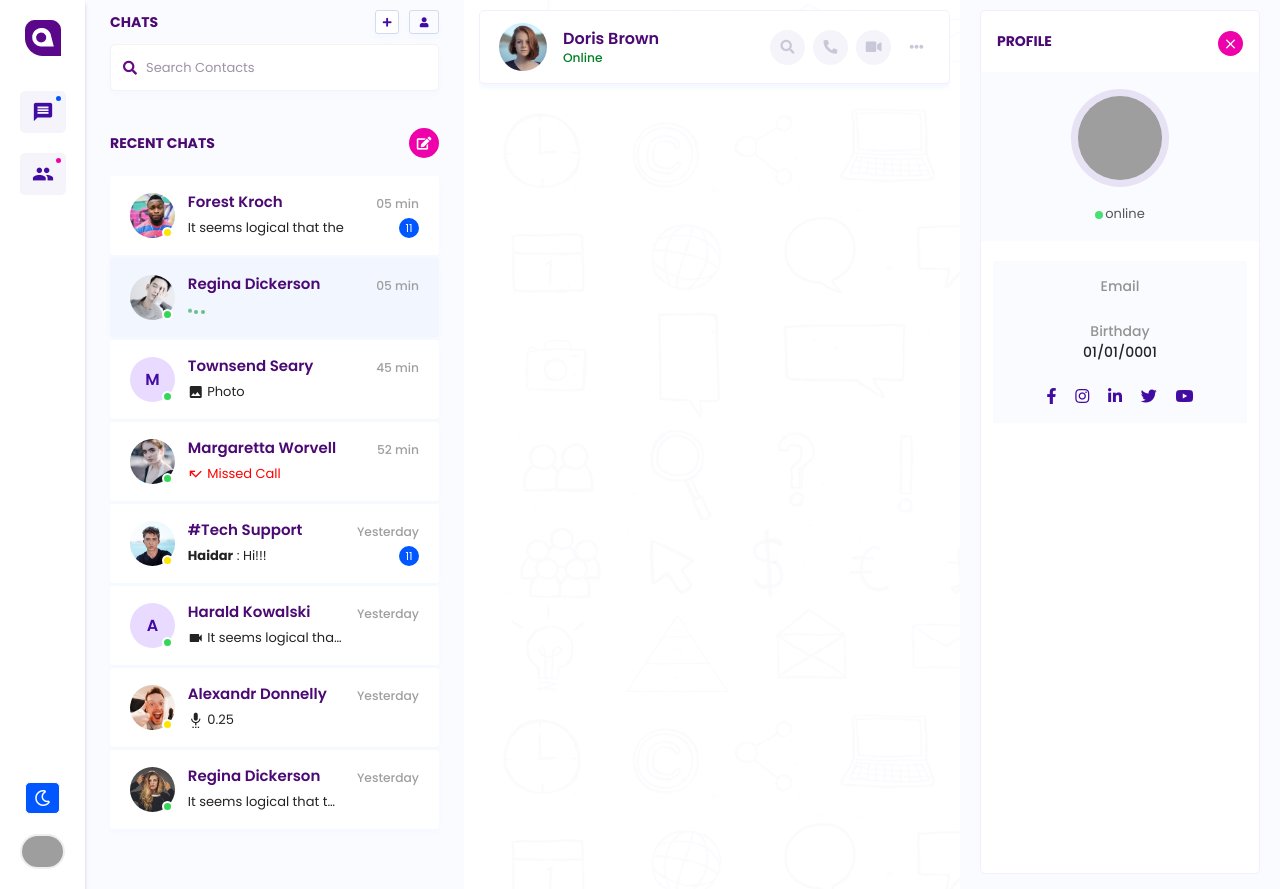
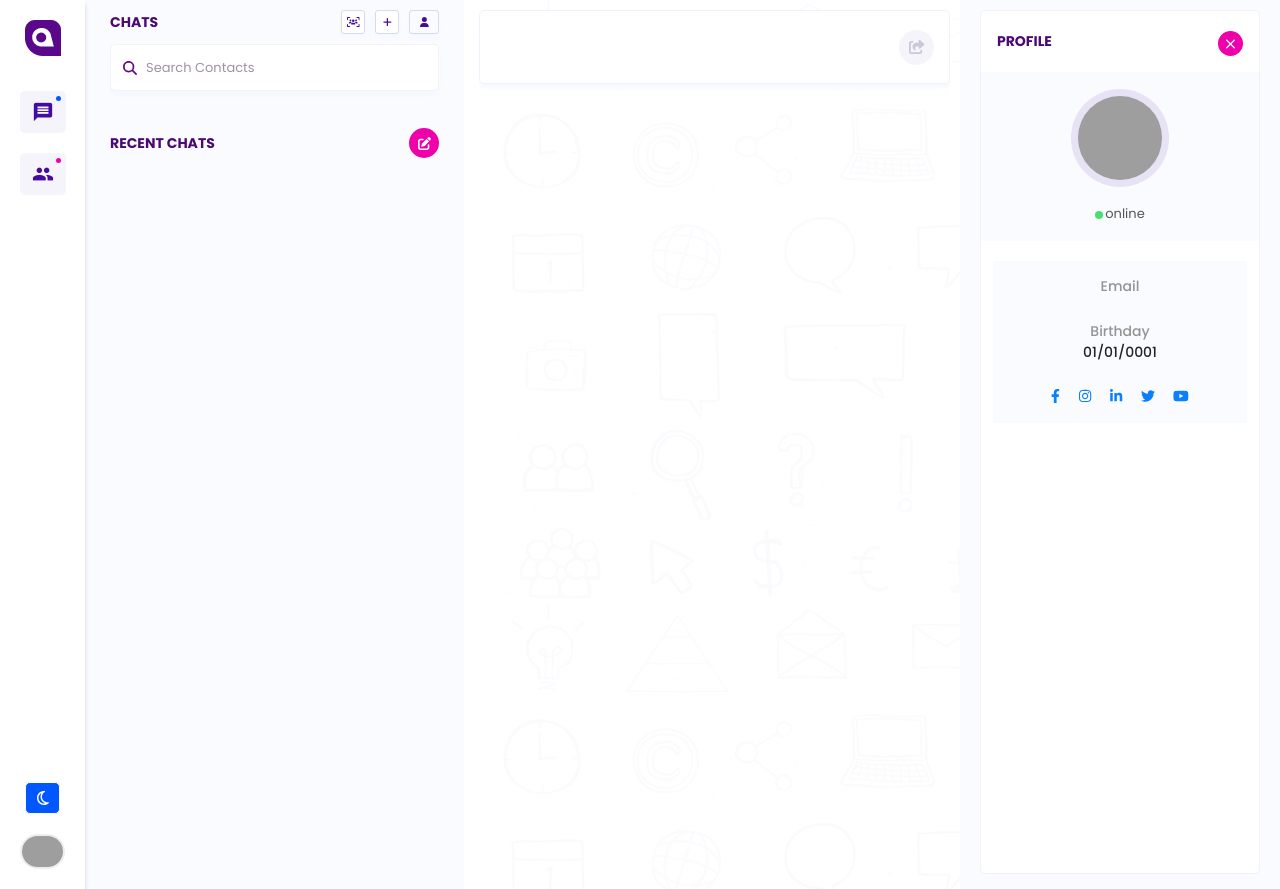
Before and after one commit to nguynminhvu/group-chat, an ASP.NET Core app: template Chat/Chat/Views/Home/Index.cshtml in a window 1280 px wide. Run offline with ASP.NET Core 8, Linux system fonts and the light colour scheme; the template is opened without the code that fills it, so the values that code supplies are empty; some libraries are stand-ins or nearby versions; grey boxes are pictures that could not be loaded.

Commit message:
Update chat

```diff
--- a/Chat/Chat/Views/Home/Index.cshtml
+++ b/Chat/Chat/Views/Home/Index.cshtml
@@ -7,7 +7,7 @@
 	ViewBag.Avatar = Model.ProfileViewModel.ImageUrl;
 }
 <link rel="stylesheet" href="https://cdnjs.cloudflare.com/ajax/libs/izitoast/1.4.0/css/iziToast.css" integrity="sha512-DIW4FkYTOxjCqRt7oS9BFO+nVOwDL4bzukDyDtMO7crjUZhwpyrWBFroq+IqRe6VnJkTpRAS6nhDvf0w+wHmxg==" crossorigin="anonymous" referrerpolicy="no-referrer" />
-
+<link rel="stylesheet" href="https://cdnjs.cloudflare.com/ajax/libs/font-awesome/6.4.0/css/all.min.css" integrity="sha512-iecdLmaskl7CVkqkXNQ/ZH/XLlvWZOJyj7Yy7tcenmpD1ypASozpmT/E0iPtmFIB46ZmdtAc9eNBvH0H/ZpiBw==" crossorigin="anonymous" referrerpolicy="no-referrer" />
 @model HomeControllerModel
 <div class="sidebar-group left-sidebar chat_sidebar">
 
@@ -21,6 +21,11 @@
 				<div class="add-section">
 					<ul>
 						<li>
+							<a href="#" data-bs-toggle="modal" data-bs-target="#add-user">
+								<i class="fa-solid fa-users-viewfinder"></i>
+							</a>
+						</li>
+						<li>
 							<a href="#" data-bs-toggle="modal" data-bs-target="#add-new-group">
 								<i class="fas fa-plus"></i>
 							</a>
@@ -31,6 +36,7 @@
 								<i class="fas fa-user"></i>
 							</a>
 						</li>
+
 					</ul>
 				</div>
 			</div>
@@ -63,168 +69,56 @@
 							<div class="users-list-body">
 								<div>
 									<h5>@chat.Name</h5>
+										@if (chat.Messages != null)
+										{
+										<p>@chat.Messages!.Message1</p>
+										}
+										else
+										{
 										<p></p>
+										}
 								</div>
 								<div class="last-chat-time">
+										@if (chat.Messages != null)
+										{
+											@if (DateTime.Now.DayOfYear - @chat.Messages!.CreateDate.DayOfYear == 1)
+											{
+											<small class="text-muted">Yesterday</small>
+											}
+											else if (DateTime.Now.DayOfYear - @chat.Messages!.CreateDate.DayOfYear == 2)
+											{
+											<small class="text-muted">2 days ago</small>
+											}
+											else if (DateTime.Now.DayOfYear - @chat.Messages!.CreateDate.DayOfYear == 3)
+											{
+											<small class="text-muted">3 days ago</small>
+											}
+											else if (DateTime.Now.DayOfYear - @chat.Messages!.CreateDate.DayOfYear > 3)
+											{
+											<small class="text-muted">@chat.Messages!.CreateDate.ToString("MMMM dd")</small>
+											}
+											else
+											{
+												int hours = DateTime.Now.Hour - @chat.Messages!.CreateDate.Hour;
+												if (hours == 0)
+												{
+													int minutes = DateTime.Now.Minute - @chat.Messages!.CreateDate.Minute;
+												<small class="text-muted">@minutes minutes ago</small>
+												}
+												else
+												{
+												<small class="text-muted">@hours hours ago</small>
+												}
+											}
+										}
 									<small class="text-muted"></small>
-									<div class="new-message-count"></div>
+										@*<div class="new-message-count"></div>*@
 								</div>
 							</div>
 						</li>
 						</a>
 					}
 
-					<li class="user-list-item">
-						<div>
-							<div class="avatar avatar-away">
-								<img src="~/assets/img/avatar/avatar-9.jpg" class="rounded-circle"
-									 alt="image">
-							</div>
-						</div>
-						<div class="users-list-body">
-							<div>
-								<h5>Forest Kroch</h5>
-								<p>It seems logical that the</p>
-							</div>
-							<div class="last-chat-time">
-								<small class="text-muted">05 min</small>
-								<div class="new-message-count">11</div>
-							</div>
-						</div>
-					</li>
-					<li class="user-list-item item-typing">
-						<div>
-							<div class="avatar avatar-online">
-								<img src="~/assets/img/avatar/avatar-10.jpg" class="rounded-circle"
-									 alt="image">
-							</div>
-						</div>
-						<div class="users-list-body">
-							<div>
-								<h5>Regina Dickerson</h5>
-								<p>
-									<span class="animate-typing-col">
-										<span class="dot"></span>
-										<span class="dot"></span>
-										<span class="dot"></span>
-									</span>
-								</p>
-							</div>
-							<div class="last-chat-time">
-								<small class="text-muted">05 min</small>
-							</div>
-						</div>
-					</li>
-					<li class="user-list-item">
-						<div>
-							<div class="avatar avatar-online">
-								<div class="letter-avatar">
-									M
-								</div>
-							</div>
-						</div>
-						<div class="users-list-body">
-							<div>
-								<h5>Townsend Seary</h5>
-								<p><span class="material-icons">insert_photo</span> Photo</p>
-							</div>
-							<div class="last-chat-time">
-								<small class="text-muted">45 min</small>
-							</div>
-						</div>
-					</li>
-					<li class="user-list-item">
-						<div>
-							<div class="avatar avatar-online">
-								<img src="~/assets/img/avatar/avatar-11.jpg" class="rounded-circle"
-									 alt="image">
-							</div>
-						</div>
-						<div class="users-list-body">
-							<div>
-								<h5>Margaretta Worvell</h5>
-								<p class="missed-call-col">
-									<span class="material-icons">call_missed</span>
-									Missed Call
-								</p>
-							</div>
-							<div class="last-chat-time">
-								<small class="text-muted">52 min</small>
-							</div>
-						</div>
-					</li>
-					<li class="user-list-item">
-						<div>
-							<div class="avatar avatar-away">
-								<img src="~/assets/img/avatar/avatar-2.jpg" class="rounded-circle"
-									 alt="image">
-							</div>
-						</div>
-						<div class="users-list-body">
-							<div>
-								<h5>#Tech Support</h5>
-								<p><strong>Haidar</strong> : Hi!!!</p>
-							</div>
-							<div class="last-chat-time">
-								<small class="text-muted">Yesterday</small>
-								<div class="new-message-count">11</div>
-							</div>
-						</div>
-					</li>
-					<li class="user-list-item">
-						<div>
-							<div class="avatar avatar-online">
-								<div class="letter-avatar">
-									A
-								</div>
-							</div>
-						</div>
-						<div class="users-list-body">
-							<div>
-								<h5>Harald Kowalski</h5>
-								<p>
-									<span class="material-icons">videocam</span> It seems logical that the
-								</p>
-							</div>
-							<div class="last-chat-time">
-								<small class="text-muted">Yesterday</small>
-							</div>
-						</div>
-					</li>
-					<li class="user-list-item">
-						<div>
-							<div class="avatar avatar-away">
-								<img src="~/assets/img/avatar/avatar-12.jpg" class="rounded-circle"
-									 alt="image">
-							</div>
-						</div>
-						<div class="users-list-body">
-							<div>
-								<h5>Alexandr Donnelly</h5>
-								<p><span class="material-icons">settings_voice</span> 0.25</p>
-							</div>
-							<div class="last-chat-time">
-								<small class="text-muted">Yesterday</small>
-							</div>
-						</div>
-					</li>
-					<li class="user-list-item">
-						<div>
-							<div class="avatar avatar-online">
-								<img src="~/assets/img/avatar/avatar-4.jpg" class="rounded-circle"
-									 alt="image">
-							</div>
-						</div>
-						<div class="users-list-body">
-							<div>
-								<h5>Regina Dickerson</h5>
-								<p>It seems logical that the</p>
-							</div>
-							<div class="last-chat-time">
-								<small class="text-muted">Yesterday</small>
-							</div>
-						</div>
-					</li>
 				</ul>
 			</div>
 		</div>
@@ -247,13 +141,19 @@
 					</ul>
 				</div>
 				<figure class="avatar ms-1">
+					@if (@Model.ChatRooms.Count > 0)
+					{
 						<img src="~/assets/img/avatar/avatar-8.jpg" class="rounded-circle" alt="image">
+					}
 				</figure>
 				<div class="mt-1">
-					<h5>Doris Brown</h5>
+					@if (@Model.ChatRooms.Count > 0)
+					{
+						<h5>@Model.ChatRoomCurrentViewModel!.Name</h5>
 						<small class="online">
 							Online
 						</small>
+					}
 				</div>
 			</div>
 			<div class="chat-options">
@@ -261,10 +161,10 @@
 					<li class="list-inline-item" data-bs-toggle="tooltip" data-bs-placement="bottom"
 						title="Search">
 						<a href="javascript:void(0)" class="btn btn-outline-light chat-search-btn">
-							<i class="fas fa-search"></i>
+							<i class="fa-solid fa-share-from-square"></i>
 						</a>
 					</li>
-					<li class="list-inline-item" data-bs-toggle="tooltip" data-bs-placement="bottom"
+					@*<li class="list-inline-item" data-bs-toggle="tooltip" data-bs-placement="bottom"
 					title="Voice call">
 					<a href="javascript:void(0)" class="btn btn-outline-light" data-bs-toggle="modal"
 					data-bs-target="#voice_call">
@@ -298,21 +198,22 @@
 					</span>
 					</a>
 					</div>
-					</li>
+					</li>*@
 				</ul>
 			</div>
-
+			@if (Model.ChatRooms.Count > 0 && Model.ChatRoomCurrentViewModel != null)
+			{
 				<div class="chat-search">
-				<form>
-					<span class="fas fa-search form-control-feedback"></span>
-					<input type="text" name="chat-search" placeholder="Search Chats" class="form-control">
+					<span class="fa-solid fa-share-from-square form-control-feedback"></span>
+					<input type="text" name="chat-search" placeholder="Search Chats" class="form-control" value="@Model.ChatRoomCurrentViewModel.Id">
 					<div class="close-btn-chat"><span class="material-icons">close</span></div>
-				</form>
 				</div>
+			}
 		</div>
 		<div class="chat-body">
 			<div class="messages">
-				@if((@Model.ChatRooms.Count>0) && Model.ChatRoomCurrentViewModel!.Messages!!=null!){
+				@if ((@Model.ChatRooms.Count > 0) && Model.ChatRoomCurrentViewModel!.Messages! != null!)
+				{
 					@foreach (var message in Model.ChatRoomCurrentViewModel.Messages)
 					{
 						if (message.Sender.Equals(Model.ProfileViewModel.AccId))
@@ -421,7 +322,7 @@
 			</div>
 		</div>
 	</div>
-	@if (@Model.ChatRooms.Count > 0 )
+	@if (@Model.ChatRooms.Count > 0)
 	{
 		<div class="chat-footer">
 			<form asp-action="CreateMessage" method="post">
@@ -431,7 +332,7 @@
 				<div class="attach-col">
 					<a href="#"><i class="fas fa-paperclip"></i></a>
 				</div>
-			<input type="text" class="form-control chat_form" asp-for="@Model.SendMessageViewModel.Message1" placeholder="Enter Message.....">
+				<input type="text" class="form-control chat_form" asp-for="@Model.SendMessageViewModel.Message1" placeholder="Enter Message....." required>
 				<input hidden value="@Model.ProfileViewModel.AccId" type="text" class="form-control chat_form" asp-for="@Model.SendMessageViewModel.SenderId" placeholder="Enter Message.....">
 				<input hidden value="@Model.ChatRoomCurrentViewModel!.Id" type="text" class="form-control chat_form" asp-for="@Model.SendMessageViewModel.RoomId" placeholder="Enter Message.....">
 				<div class="form-buttons">
@@ -517,39 +418,33 @@
 		<div class="modal-content">
 			<div class="modal-header">
 				<h5 class="modal-title">
-					<span class="material-icons">person_add</span>Add Friends
+					<span class="material-icons">person_add</span>Join Group
 				</h5>
 				<button type="button" class="close" data-bs-dismiss="modal" aria-label="Close">
 					<span class="material-icons">close</span>
 				</button>
 			</div>
 			<div class="modal-body">
-
-				<form action="https://dreamschat.dreamguystech.com/template-html/template2/new-friends">
+				<form asp-action="JoinRoom" asp-controller="Home" method="post">
 					<div class="form-group">
-						<label>User Name</label>
-						<input class="form-control form-control-lg group_formcontrol" name="new-chat-title"
+						<label>Group ID</label>
+						<input class="form-control form-control-lg group_formcontrol" asp-for="@Model.JoinRoomViewModel.RoomId"
+							   type="text">
+						<input hidden asp-for="@Model.JoinRoomViewModel.AccountId" value="@Model.ProfileViewModel.AccId"
 							   type="text">
 					</div>
-					<div class="form-group">
-						<label>Phone Number</label>
-						<input class="form-control form-control-lg group_formcontrol" name="new-chat-title"
-							   type="text">
-					</div>
-				</form>
-
 					<div class="form-row profile_form text-end float-end m-0 align-items-center">
-
 						<div class="cancel-btn me-4">
 							<a href="#" data-bs-dismiss="modal" aria-label="Close">Cancel</a>
 						</div>
-					<div class>
-						<button type="button" class="btn btn-block newgroup_create mb-0" data-bs-dismiss="modal"
+						<div>
+							<button type="submit" class="btn btn-block newgroup_create mb-0" data-bs-dismiss="modal"
 									aria-label="Close">
-							Add User
+								Join
 							</button>
 						</div>
 					</div>
+				</form>
 			</div>
 		</div>
 	</div>
@@ -628,12 +523,12 @@
 						<input class="form-control form-control-lg group_formcontrol" asp-for="@Model.ChatRoomCreateModel.Name" required
 							   type="text">
 					</div>
-					@*<div class="form-group">
+					<div class="form-group">
 						<label>Secret Key</label>
 						<input placeholder="Optional" class="form-control form-control-lg group_formcontrol" asp-for="@Model.ChatRoomCreateModel.Secret"
 							   type="text">
-					</div>*@
-					@*<div class="form-group">
+					</div>
+					<div class="form-group">
 						<div class="d-flex align-items-center">
 							<label class="custom-radio">
 								Private Group
@@ -641,7 +536,7 @@
 								<span class="checkmark"></span>
 							</label>
 						</div>
-					</div>*@
+					</div>
 
 					<div class="form-row profile_form text-end float-end m-0 align-items-center">
 
@@ -832,6 +727,7 @@
 	</div>
 </div>
 @section Scripts{
+	<script src="https://cdnjs.cloudflare.com/ajax/libs/font-awesome/6.4.0/js/all.min.js" integrity="sha512-fD9DI5bZwQxOi7MhYWnnNPlvXdp/2Pj3XSTRrFs5FQa4mizyGLnJcN6tuvUS6LbmgN1ut+XGSABKvjN0H6Aoow==" crossorigin="anonymous" referrerpolicy="no-referrer"></script>
 	<script src="https://cdnjs.cloudflare.com/ajax/libs/izitoast/1.4.0/js/iziToast.min.js" integrity="sha512-Zq9o+E00xhhR/7vJ49mxFNJ0KQw1E1TMWkPTxrWcnpfEFDEXgUiwJHIKit93EW/XxE31HSI5GEOW06G6BF1AtA==" crossorigin="anonymous" referrerpolicy="no-referrer"></script>
 	@if (ViewBag.error != null)
 	{
--- a/Chat/Data/Entities/ChatContext.cs
+++ b/Chat/Data/Entities/ChatContext.cs
@@ -50,7 +50,13 @@ public partial class ChatContext : DbContext
 
             entity.Property(e => e.Id).HasMaxLength(400);
             entity.Property(e => e.Admin).HasMaxLength(400);
+            entity.Property(e => e.CreateDate)
+                .HasColumnType("datetime")
+                .HasColumnName("createDate");
             entity.Property(e => e.Creator).HasMaxLength(400);
+            entity.Property(e => e.LastUpdate)
+                .HasColumnType("datetime")
+                .HasColumnName("lastUpdate");
             entity.Property(e => e.Name).HasMaxLength(400);
             entity.Property(e => e.Secret).HasMaxLength(400);
         });
--- a/Chat/Data/Entities/ChatRoom.cs
+++ b/Chat/Data/Entities/ChatRoom.cs
@@ -19,6 +19,10 @@ public partial class ChatRoom
 
     public bool IsPrivate { get; set; }
 
+    public DateTime CreateDate { get; set; }
+
+    public DateTime LastUpdate { get; set; }
+
     public virtual ICollection<ChatRoomUserMapping> ChatRoomUserMappings { get; set; } = new List<ChatRoomUserMapping>();
 
     public virtual ICollection<Message> Messages { get; set; } = new List<Message>();
--- a/Chat/Data/MappingConfig/ProfileConfig.cs
+++ b/Chat/Data/MappingConfig/ProfileConfig.cs
@@ -15,8 +15,8 @@ namespace Data.MappingConfig
 		{
 			CreateMap<Account, AccountViewModel>();
 			CreateMap<User, ProfileViewModel>();
-			CreateMap<ChatRoom, ChatRoomViewModel>();
-			CreateMap<ChatRoom, ChatRoomCurrentViewModel>();
+			CreateMap<ChatRoom, ChatRoomViewModel>().ForMember(x => x.Messages, x => x.MapFrom(x => x.Messages.OrderByDescending(x => x.CreateDate).FirstOrDefault()));
+			CreateMap<ChatRoom, ChatRoomCurrentViewModel>().ForMember(x => x.Messages, x => x.MapFrom(x => x.Messages.OrderBy(x => x.CreateDate)));
 			CreateMap<Message, MessageViewModel>();
 			CreateMap<Image, ImageViewModel>();
 			CreateMap<ImageSet, ImageSetViewModel>();
--- a/Chat/Data/ViewModel/ChatRoom/ChatRoomCurrentViewModel.cs
+++ b/Chat/Data/ViewModel/ChatRoom/ChatRoomCurrentViewModel.cs
@@ -15,6 +15,10 @@ namespace Data.ViewModel.ChatRoom
 
 		public string? Secret { get; set; }
 
+		public DateTime CreateDate { get; set; }
+
+		public DateTime LastUpdate { get; set; }
+
 		public bool IsPrivate { get; set; }
 
 		public virtual ICollection<MessageViewModel>? Messages { get; set; } = new List<MessageViewModel>();
--- a/Chat/Data/ViewModel/ChatRoom/ChatRoomViewModel.cs
+++ b/Chat/Data/ViewModel/ChatRoom/ChatRoomViewModel.cs
@@ -1,3 +1,5 @@
+
+using Data.ViewModel.Message;
 
 namespace Data.ViewModel.ChatRoom
 {
@@ -14,5 +16,7 @@ namespace Data.ViewModel.ChatRoom
 		public string? Secret { get; set; }
 
 		public bool IsPrivate { get; set; }
+
+		public virtual MessageViewModel? Messages { get; set; }
 	}
 }
--- a/Chat/Data/ViewModel/HomeController/HomeControllerModel.cs
+++ b/Chat/Data/ViewModel/HomeController/HomeControllerModel.cs
@@ -6,10 +6,16 @@ namespace Data.ViewModel.HomeController
 	public class HomeControllerModel
 	{
 		public ProfileViewModel ProfileViewModel { get; set; } // Information account: avatar, name, email to show
+
 		public ChatRoomCreateModel ChatRoomCreateModel { get; set; } // Feature create group
+
 		public List<ChatRoomViewModel> ChatRooms { get; set; } = new List<ChatRoomViewModel>();// Show all chat room
+
 		public ChatRoomCurrentViewModel? ChatRoomCurrentViewModel { get; set; } // Show one room with messages in this room
+
 		public SendMessageViewModel SendMessageViewModel { get; set; } //Send message
+
+		public JoinRoomModel JoinRoomViewModel { get; set; } // Join room
 
 	}
 }
--- a/Chat/Repository/Repositories/IRepository.cs
+++ b/Chat/Repository/Repositories/IRepository.cs
@@ -24,7 +24,7 @@ namespace Repository.Repositories
 		public Task<T> FirstOrDefaultAsync(Expression<Func<T, bool>> predicate, Expression<Func<T, Object>> include);
 
 		public Task<T> FirstOrDefaultAsync(Expression<Func<T, bool>> predicate, Expression<Func<T, Object>> include1, Expression<Func<T, Object>> include2);
-		public IQueryable<T> GetEntitiesPredicate(Expression<Func<T, bool>> predicate, Expression<Func<T, Object>> include);
+		public IQueryable<T> GetEntitiesPredicate(Expression<Func<T, bool>> predicate, params Expression<Func<T, object>>[] includes);
 		public void RemoveRange(IEnumerable<T> entities);
 
 	}
--- a/Chat/Repository/Repositories/Interface/IChatRoomRepository.cs
+++ b/Chat/Repository/Repositories/Interface/IChatRoomRepository.cs
@@ -2,12 +2,13 @@ using Data.Entities;
 using System;
 using System.Collections.Generic;
 using System.Linq;
+using System.Linq.Expressions;
 using System.Text;
 using System.Threading.Tasks;
 
 namespace Repository.Repositories.Interface
 {
-	public interface IChatRoomRepository:IRepository<ChatRoom>
+	public interface IChatRoomRepository : IRepository<ChatRoom>
 	{
 	}
 }
--- a/Chat/Service/Interface/IChatRoomService.cs
+++ b/Chat/Service/Interface/IChatRoomService.cs
@@ -10,6 +10,8 @@ namespace Service.Interface
 		public Task<List<ChatRoomViewModel>> GetChatRooms(string creator);
 		public Task<List<MessageViewModel>> GetMessages(string chatRoomId);
 		public Task<List<MessageViewModel>> CreateMessage(SendMessageViewModel smvc);
-		public  Task<ChatRoomCurrentViewModel> GetChatRoom(string id);
+		public Task<ChatRoomCurrentViewModel> GetChatRoom(string id);
+		public Task<bool> CheckSecretKey(string roomId, string secret);
+		public Task<ChatRoomCurrentViewModel> JoinRoom(JoinRoomModel joinRoomModel);
 	}
 }
```
Also changed, not shown: Chat/Chat/Controllers/HomeController.cs (+29 -2 lines), Chat/Data/ViewModel/ChatRoom/JoinRoomModel.cs (added, +9 -0 lines), Chat/Repository/Repositories/Implement/ChatRoomRepository.cs (+7 -0 lines), Chat/Repository/Repositories/Repository.cs (+8 -2 lines), Chat/Service/Implement/ChatRoomService.cs (+38 -4 lines), Chat/Chat/wwwroot/Images/UserAvatars/hutpsqjl.png (added), Chat/Chat/wwwroot/Images/UserAvatars/qcoh1ij1.jpeg (added), Chat/Chat/wwwroot/Images/UserAvatars/qcoh1ij1.png (deleted), Chat/Data/Data.csproj. Lines whose indentation alone changed are shown as unchanged.
